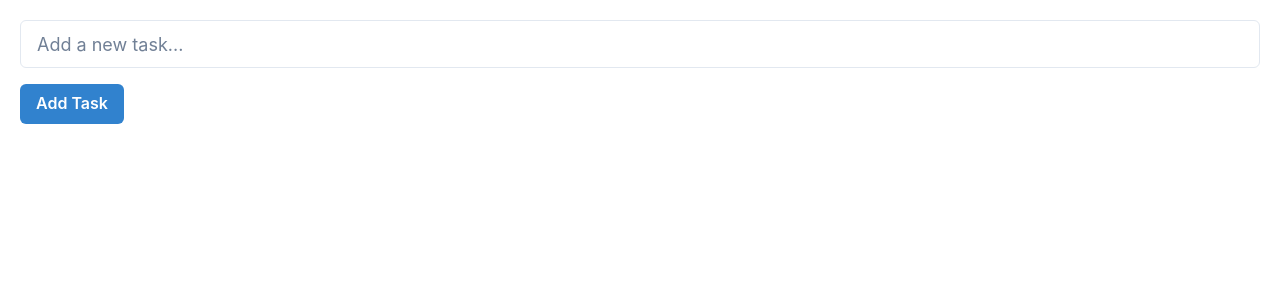
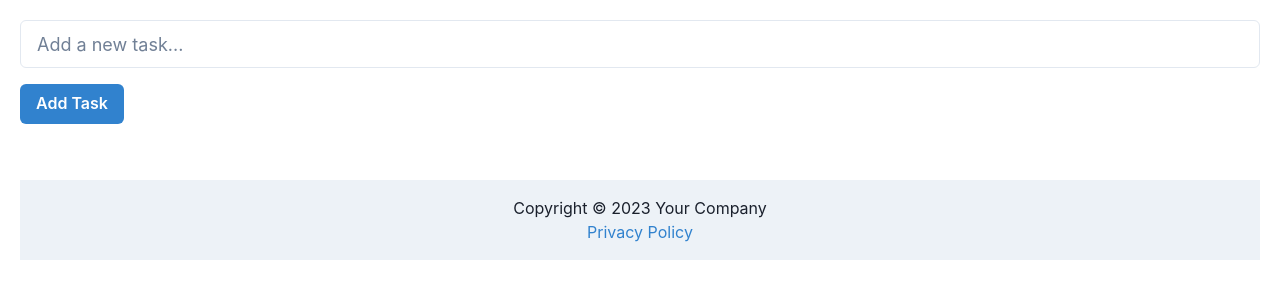
Before and after one commit to GPT-Engineer-App-Dev/simple-task-organizer, a React (Vite) app: page / in a window 1280 px wide. Shown: the top 300 px of the page. Built offline with nearby package versions, Linux system fonts and the light colour scheme.

Commit message:
Added footer with copyright information and privacy policy link to the todo app.

```diff
--- a/src/pages/Index.jsx
+++ b/src/pages/Index.jsx
@@ -1,7 +1,7 @@
 // Complete the Index page component here
 // Use chakra-ui
 import React from 'react';
-import { Box, Input, Button, List, ListItem, ListIcon, IconButton, useToast } from '@chakra-ui/react';
+import { Box, Input, Button, List, ListItem, ListIcon, IconButton, useToast, Link } from '@chakra-ui/react';
 import { FaTrash, FaCheckCircle, FaRegCircle } from 'react-icons/fa';
 
 const Index = () => {
@@ -63,6 +63,10 @@ const Index = () => {
           </ListItem>
         ))}
       </List>
+    <Box as="footer" p={4} bg="gray.100" mt={10} textAlign="center">
+      <Box>Copyright © 2023 Your Company</Box>
+      <Link href="/privacy-policy" color="blue.500">Privacy Policy</Link>
+    </Box>
     </Box>
   );
 };
```
